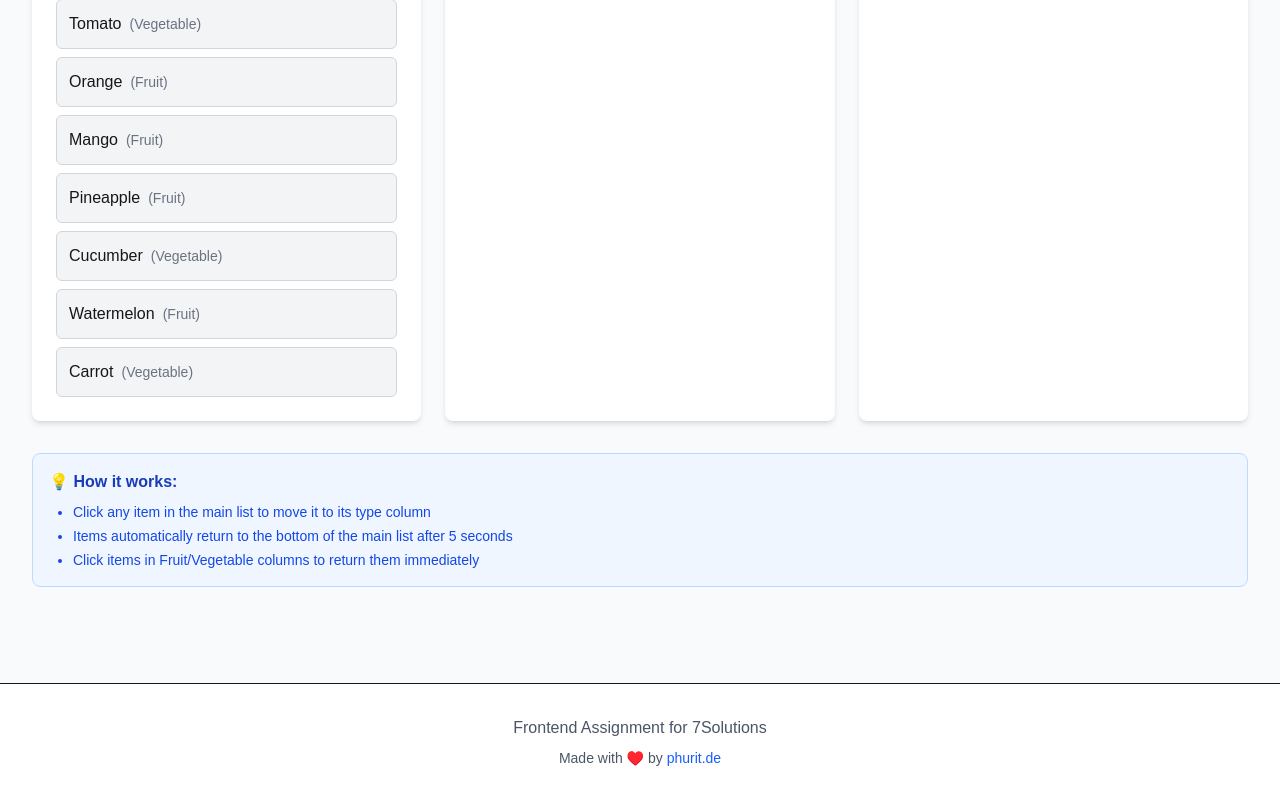
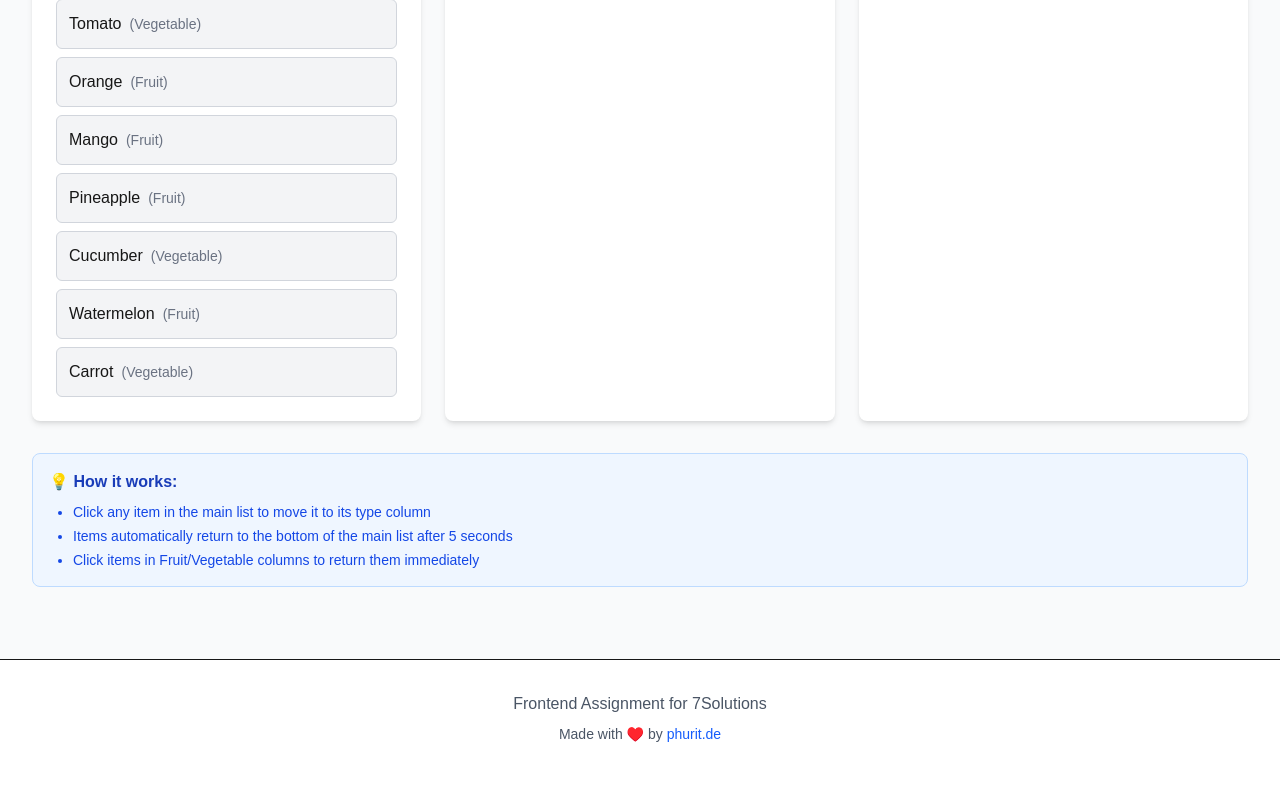
Before and after one commit to phurit-d/7s-fe-assignment, a Next.js app: page / in a window 1280 px wide. Shown: the part 495-1295 px from the top of the page. After the commit the page ends 1271 px from the top, so only its background shows below. Built offline with nearby package versions, Linux system fonts and the light colour scheme.

Commit message:
fix: adjust footer margin

```diff
--- a/src/components/layout/Footer.tsx
+++ b/src/components/layout/Footer.tsx
@@ -2,7 +2,7 @@ import Link from 'next/link';
 
 export const Footer = () => {
   return (
-    <footer className="mt-16 border-t bg-white">
+    <footer className="mt-10 border-t bg-white">
       <div className="mx-auto max-w-7xl px-4 py-8 sm:px-6 lg:px-8">
         <div className="text-center text-gray-600">
           <p>Frontend Assignment for 7Solutions</p>
```
